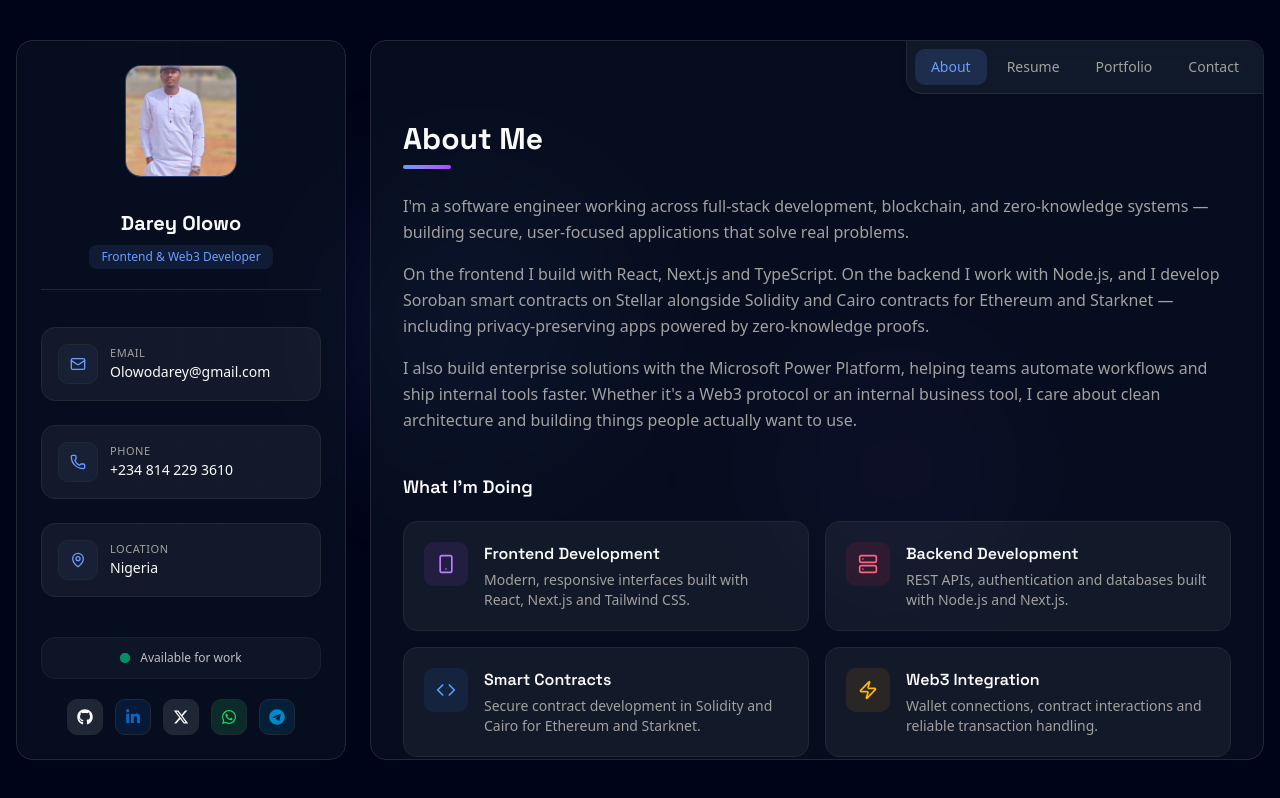
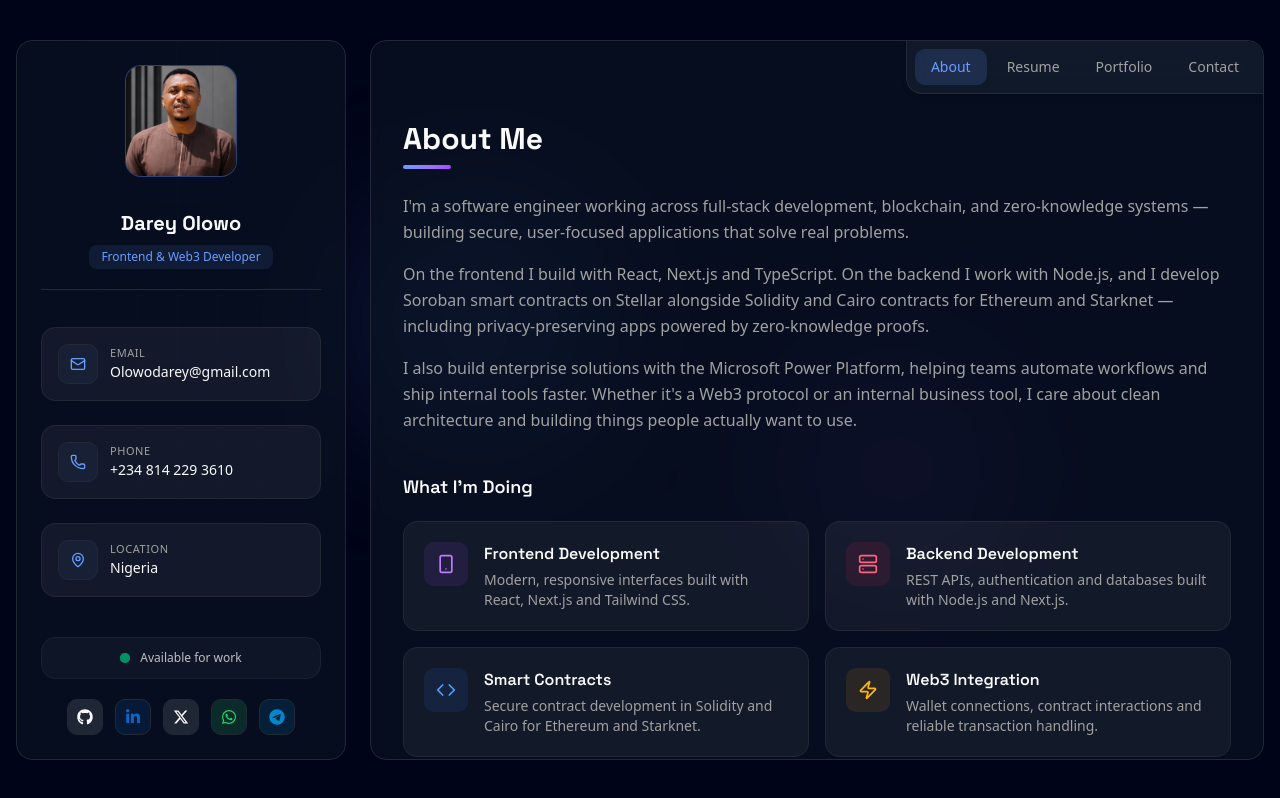
Before and after one commit to Olowodarey/portfolio, a Next.js app: page / in a window 1280 px wide. Built offline with nearby package versions, Linux system fonts and the light colour scheme.

Commit message:
update dp

```diff
--- a/src/components/home/Sidebar.tsx
+++ b/src/components/home/Sidebar.tsx
@@ -105,7 +105,7 @@ export function Sidebar() {
           className="relative h-20 w-20 shrink-0 overflow-hidden rounded-2xl border border-primary/30 bg-primary/10 lg:h-28 lg:w-28"
         >
           <Image
-            src="/profilepic.jpeg"
+            src="/olowoDp.png"
             alt="Darey Olowo"
             fill
             sizes="112px"
```
Also changed, not shown: public/olowoDp.png (added).
